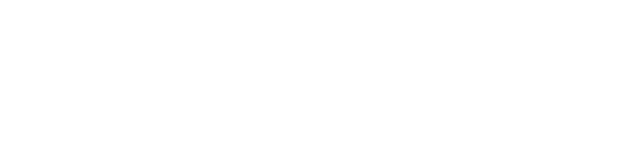
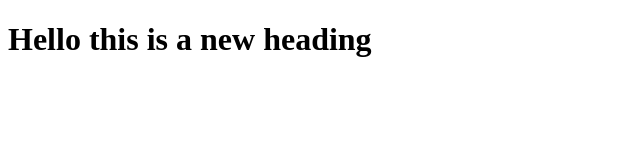
Before and after one commit to Abeikuotchere/gitgithub, a plain HTML site: page index.html in a window 1280 px wide. Shown: the whole page, without its empty margins (0-640 px from the left). Drawn offline with Linux system fonts and the light colour scheme.

Commit message:
heading added

```diff
--- a/index.html
+++ b/index.html
@@ -7,6 +7,6 @@
     <title>Document</title>
 </head>
 <body>
-
+    <h1>Hello this is a new heading </h1>
 </body>
 </html>
```
